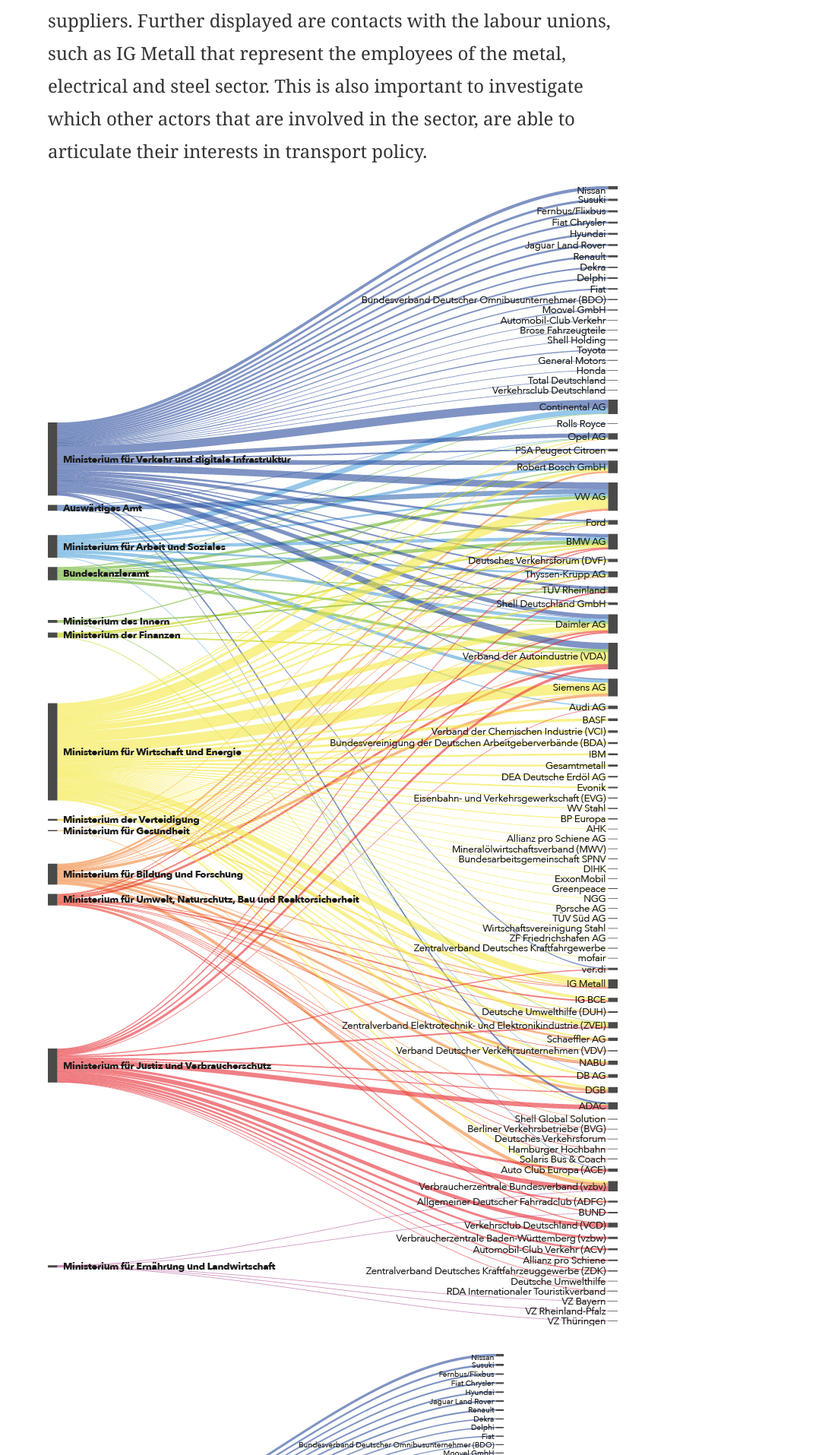
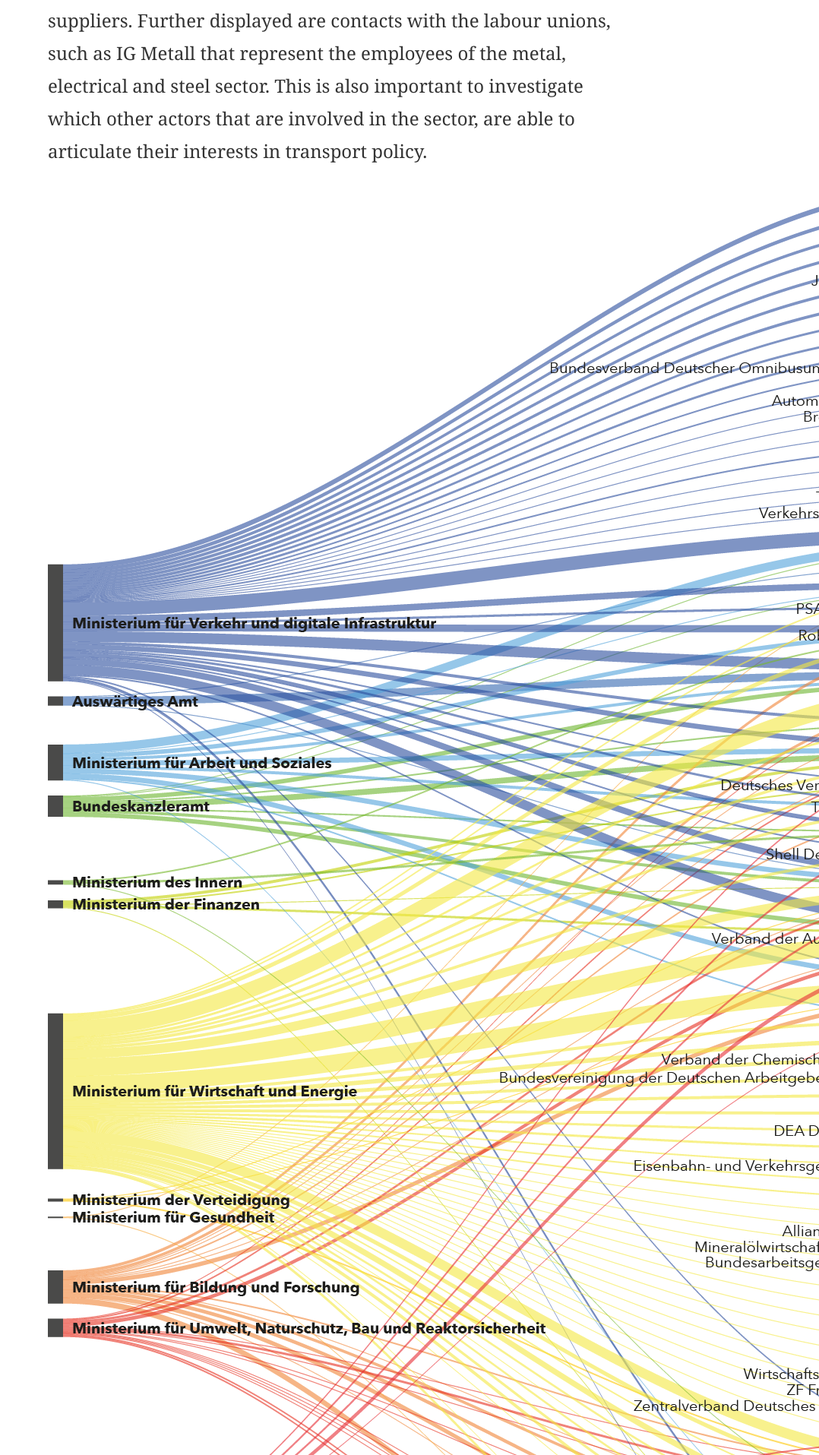
Before and after one commit to ElisaHarlan/studio-projects, a Jekyll site: the page built from docs/cars/index.md, in a window 1280 px wide. Shown: the part 1095-3010 px from the top of the page at 76% size, without its empty margins (202-1280 px from the left). Built offline with Jekyll 4.4.1, drawn with Linux system fonts in a browser that asks for light colours; our own code applies the rules of GitHub Pages for plain Markdown files.

Commit message:
new project

```diff
--- a/docs/cars/index.md
+++ b/docs/cars/index.md
@@ -8,7 +8,7 @@
 
 The figure below shows the contacts between German businesses that either make their money with cars or are automotive suppliers. Further displayed are contacts with the labour unions, such as IG Metall that represent the employees of the metal, electrical and steel sector. This is also important to investigate which other actors that are involved in the sector, are able to articulate their interests in transport policy.
 
-![](NEW.png)
+![](NEW_1.png)
 
 
 ![](READY_FINAL_connections.png)
```
Also changed, not shown: docs/cars/NEW_1.png (added), 1 other file.
